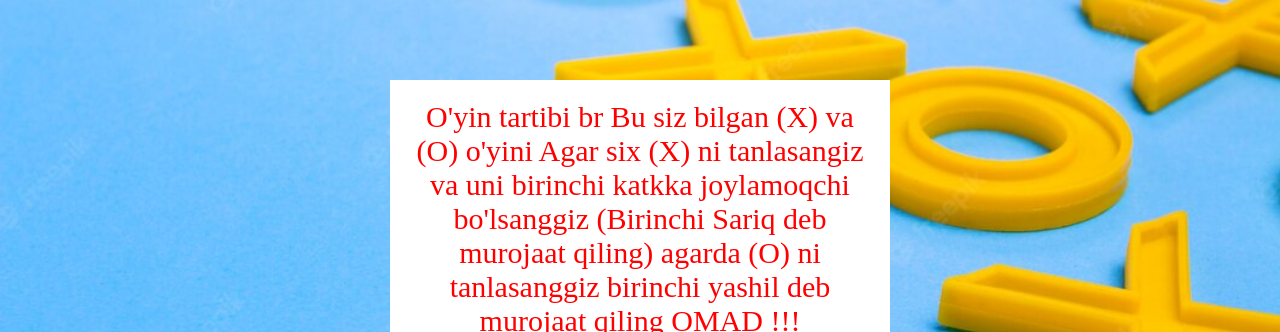
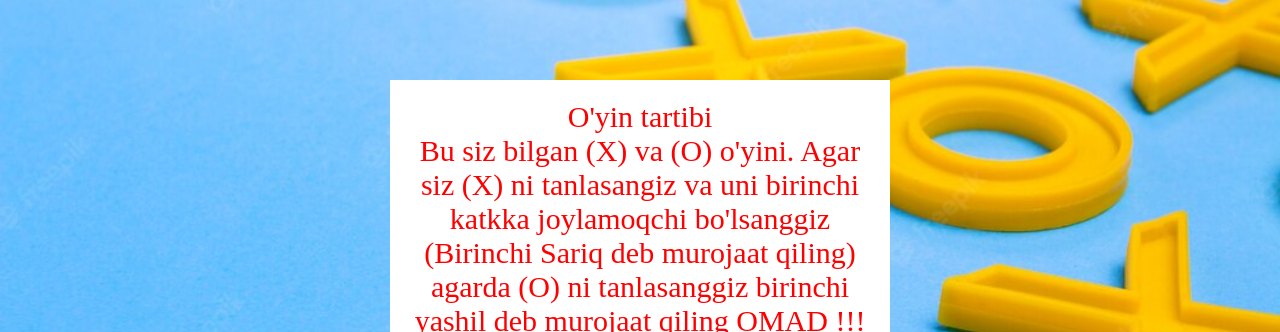
Before and after one commit to Mansurbek-Eshbotayev/new-record, a plain HTML site: page index.html in a window 1280 px wide. Shown: the top 332 px of the page. Drawn offline with Linux system fonts and the light colour scheme.

Commit message:
Add text change

```diff
--- a/index.html
+++ b/index.html
@@ -43,9 +43,11 @@
   <p class="text">
     O'yin tartibi
 
-    br
-    Bu siz bilgan (X) va (O) o'yini
-    Agar six (X) ni tanlasangiz va uni birinchi
+    <br>
+
+
+    Bu siz bilgan (X) va (O) o'yini.
+    Agar siz (X) ni tanlasangiz va uni birinchi
     katkka joylamoqchi bo'lsanggiz
      (Birinchi Sariq deb murojaat qiling)
 
```
